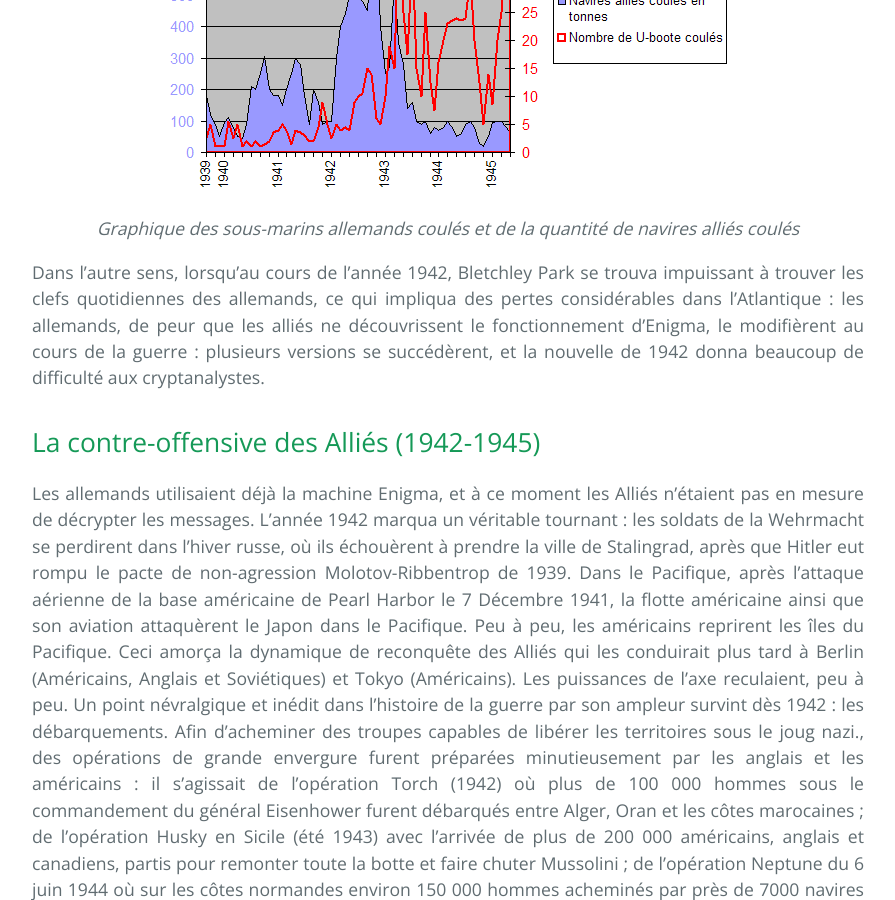
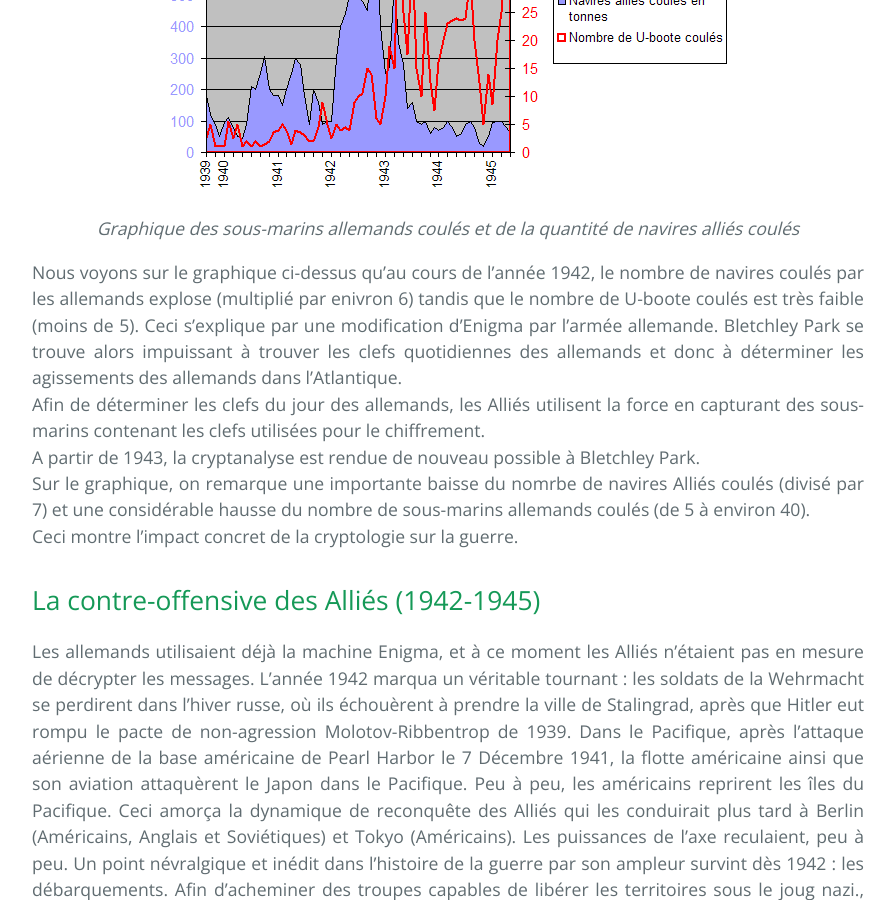
Before and after one commit to SamuelGallay/CryptoTPE, a Jekyll site: the page built from pages/3_Guerres/2_contexte.md, in a window 1280 px wide and 900 px high, scrolled down 1953 px. Shown: the whole window, without its empty margins (192-1087 px from the left). Built offline with Jekyll 4.4.1, drawn with Linux system fonts in a browser that asks for light colours; our own code applies the rules of GitHub Pages for plain Markdown files.

Commit message:
Update 2_contexte.md

```diff
--- a/pages/3_Guerres/2_contexte.md
+++ b/pages/3_Guerres/2_contexte.md
@@ -29,7 +29,12 @@ Pour rester sur le sujet des sous-marins, nous pouvons aborder la question de la
 <img src="{{ "/assets/3_Guerres/sous-marins.png" | relative_url }}" alt="SousMarins" style="margin: 0 auto;display: block;"/>
 <p align="center"> <em>Graphique des sous-marins allemands coulés et de la quantité de navires alliés coulés</em> </p>
 
-Dans l’autre sens, lorsqu’au cours de l’année 1942, Bletchley Park se trouva impuissant à trouver les clefs quotidiennes des allemands, ce qui impliqua des pertes considérables dans l’Atlantique : les allemands, de peur que les alliés ne découvrissent le fonctionnement d’Enigma, le modifièrent au cours de la guerre : plusieurs versions se succédèrent, et la nouvelle de 1942 donna beaucoup de difficulté aux cryptanalystes.
+Nous voyons sur le graphique ci-dessus qu'au cours de l'année 1942, le nombre de navires coulés par les allemands explose (multiplié par enivron 6) tandis que le nombre de U-boote coulés est très faible (moins de 5). Ceci s'explique par une modification d'Enigma par l'armée allemande. Bletchley Park se trouve alors impuissant à trouver les clefs quotidiennes des allemands et donc à déterminer les agissements des allemands dans l'Atlantique. \\
+Afin de déterminer les clefs du jour des allemands, les Alliés utilisent la force en capturant des sous-marins contenant les clefs utilisées pour le chiffrement. \\
+A partir de 1943, la cryptanalyse est rendue de nouveau possible à Bletchley Park. \\
+Sur le graphique, on remarque une importante baisse du nomrbe de navires Alliés coulés (divisé par 7) et une considérable hausse du nombre de sous-marins allemands coulés (de 5 à environ 40). \\
+Ceci montre l'impact concret de la cryptologie sur la guerre.
+
 
 ## La contre-offensive des Alliés (1942-1945)
 
```
